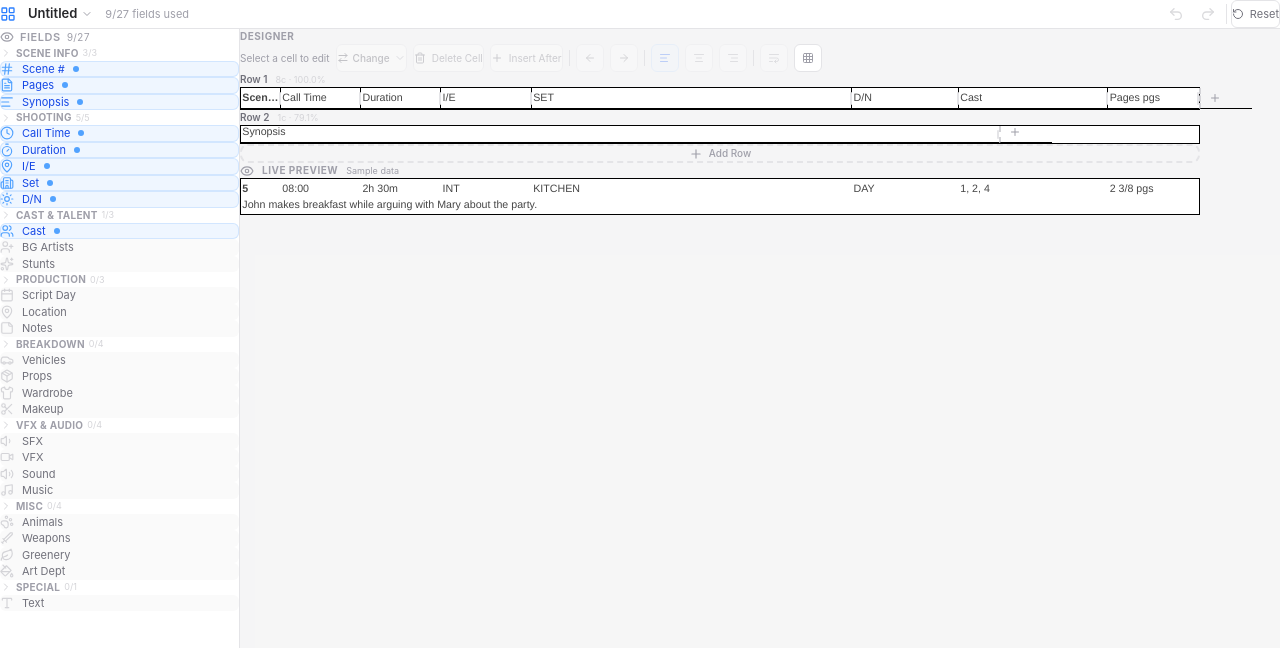
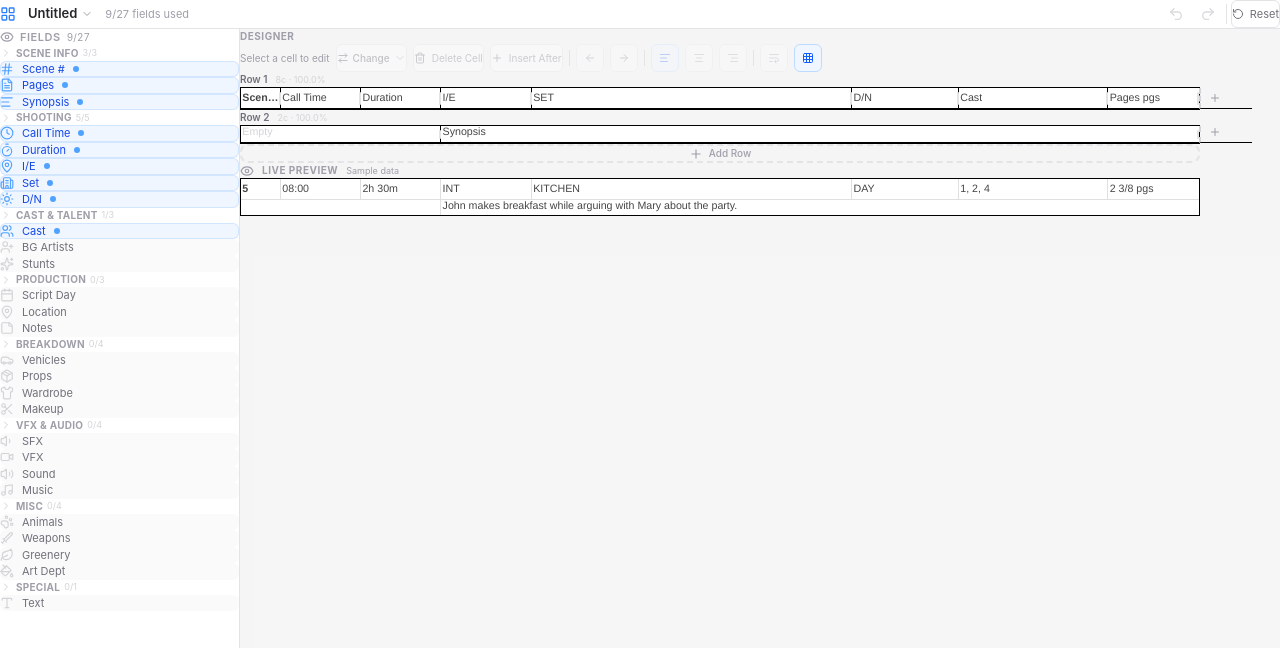
Before and after one commit to gabathanasiou/ribbon_editor, a React (Vite) app: page / in a window 1280 px wide. Shown: the top 648 px of the page. Built offline with nearby package versions, Linux system fonts and the light colour scheme.

Commit message:
Row 2 default: empty spacer aligns description under I/E; grid guides on by default

```diff
--- a/src/App.tsx
+++ b/src/App.tsx
@@ -97,7 +97,11 @@
 
 const DEFAULT_ROWS = (): RowConfig[] => [
   mkRow('Row 1', ['sceneNumber','callTime','duration','intExt','set','dayNight','cast','pages']),
-  mkRow('Row 2', ['description']),
+  // Row 2: empty spacer aligns description start under I/E (Scene# + Call + Dur = 20.9%)
+  { id: cid(), name: 'Row 2', cells: [
+    { id: cid(), field: '', width: 20.9 },
+    { id: cid(), field: 'description', width: 79.1, suffix: undefined },
+  ]},
 ];
 
 function cellValue(field: string): string {
@@ -189,7 +193,7 @@
   const [resizing, setResizing] = useState<{ rowId: string; ci: number; sx: number; a: number; b: number } | null>(null);
   const [changeOpen, setChangeOpen] = useState(false);
   const [dropdownPos, setDropdownPos] = useState<{ x: number; y: number }>({ x: 0, y: 0 });
-  const [showGrid, setShowGrid] = useState(false);
+  const [showGrid, setShowGrid] = useState(true);
   const [dropHover, setDropHover] = useState<string | null>(null);
   const [cellDrag, setCellDrag]   = useState<{ rowId: string; cellId: string } | null>(null);
   const [cellDropTarget, setCellDropTarget] = useState<string | null>(null);
```
